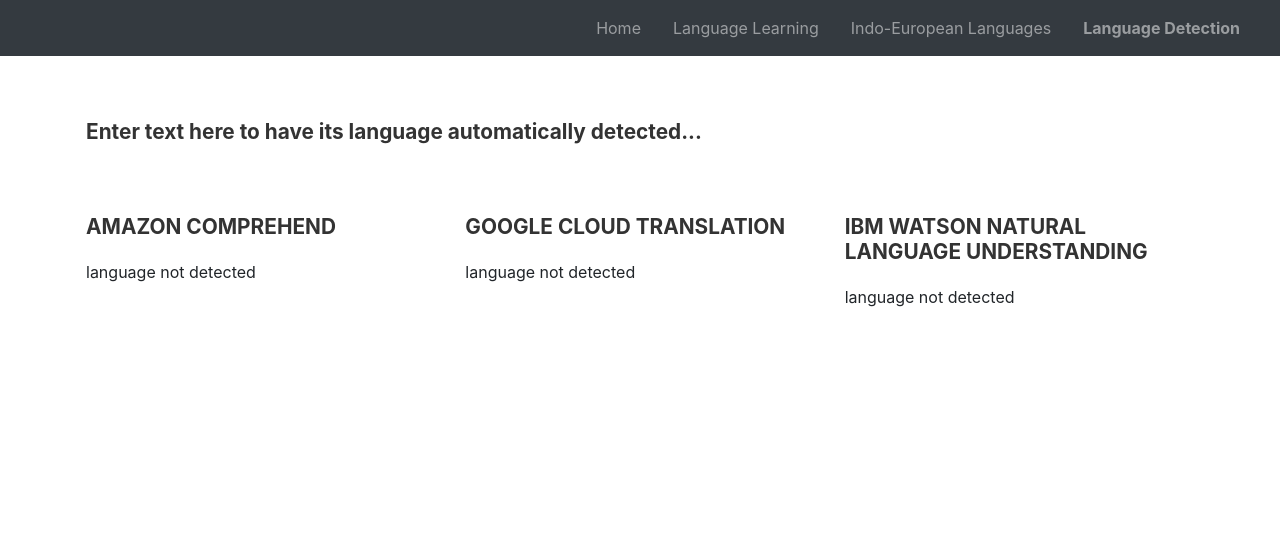
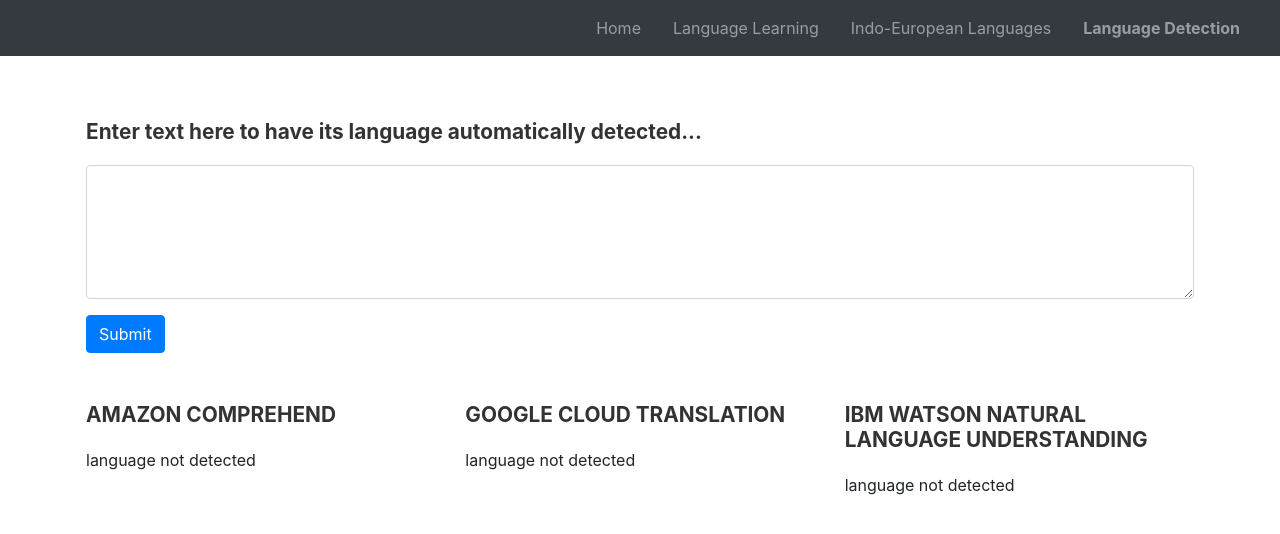
Before and after one commit to BethMyre/CS-290-Project, a plain HTML site: page langID.html in a window 1280 px wide. Drawn offline with nearby package versions, Linux system fonts and the light colour scheme.

Commit message:
Added text box for user input.

```diff
--- a/langID.html
+++ b/langID.html
@@ -47,7 +47,16 @@
         <div class="row">
             <div class="col-12">
                 <h3 class="site-text">Enter text here to have its language automatically detected...</h3>
-                <p id="userInput"></p>
+            </div>
+        </div>
+        <div class="row">
+            <div class="col-12">
+                <form>
+                    <div class="form-group">
+                        <textarea class="form-control" id="langIDInput" rows="5"></textarea>
+                    </div>
+                    <button type="submit" class="btn btn-primary" id="langIDButton">Submit</button>
+                </form>
             </div>
         </div>
         <div class="row">
```
